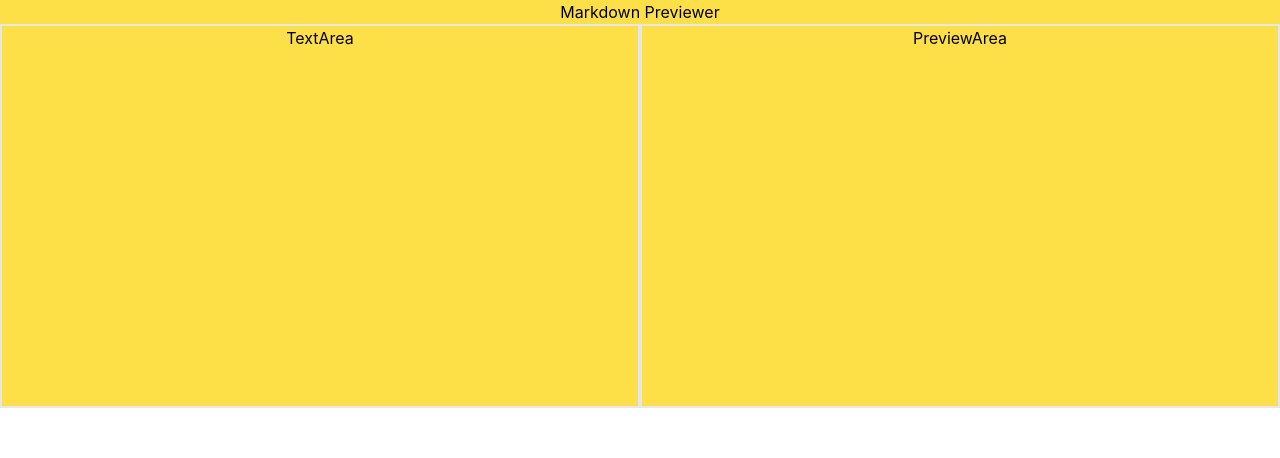
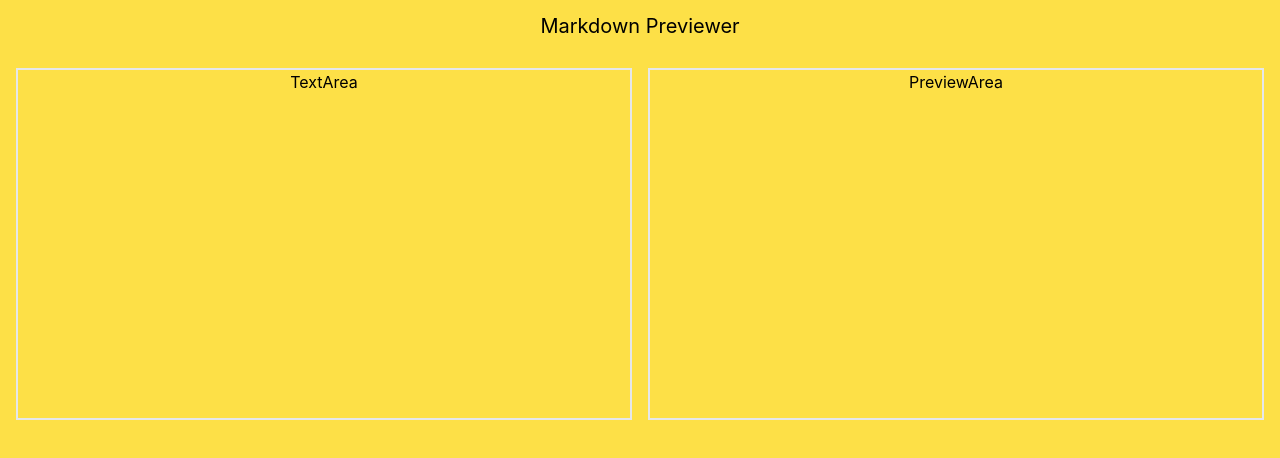
Before and after one commit to Reeyhanyilmaz/Redux-MarkdownPreviewer, a React (Create React App) app: page / in a window 1280 px wide. Shown: the top 458 px of the page. Built offline with nearby package versions, Linux system fonts and the light colour scheme.

Commit message:
change CSS

```diff
--- a/src/App.js
+++ b/src/App.js
@@ -5,7 +5,7 @@ import Body from "./components/Body";
 function App() {
   return (
     <div className="App">
-      <div className="max-w-7xl bg-yellow-300">
+      <div className="max-w-7xl bg-yellow-300 h-screen">
         <Header />
         <Body />
       </div>
--- a/src/components/Body/index.js
+++ b/src/components/Body/index.js
@@ -4,11 +4,11 @@ import TextArea from '../TextArea'
 
 function index() {
   return (
-    <div className='flex flex-row h-96'>
+    <div className='flex flex-row h-96 p-4 gap-4'>
         <TextArea />
         <PreviewArea />
     </div>
   )
 }
 
-export default index
+export default index;
--- a/src/components/Header/index.js
+++ b/src/components/Header/index.js
@@ -3,7 +3,7 @@ import React from 'react'
 function Header() {
   return (
     <div>
-        <h1>Markdown Previewer</h1>
+        <h1 className='p-3 text-xl'>Markdown Previewer</h1>
     </div>
   )
 }
--- a/src/index.css
+++ b/src/index.css
@@ -15,3 +15,7 @@ code {
   font-family: source-code-pro, Menlo, Monaco, Consolas, 'Courier New',
     monospace;
 }
+
+textarea {
+  resize: none;
+}
```
